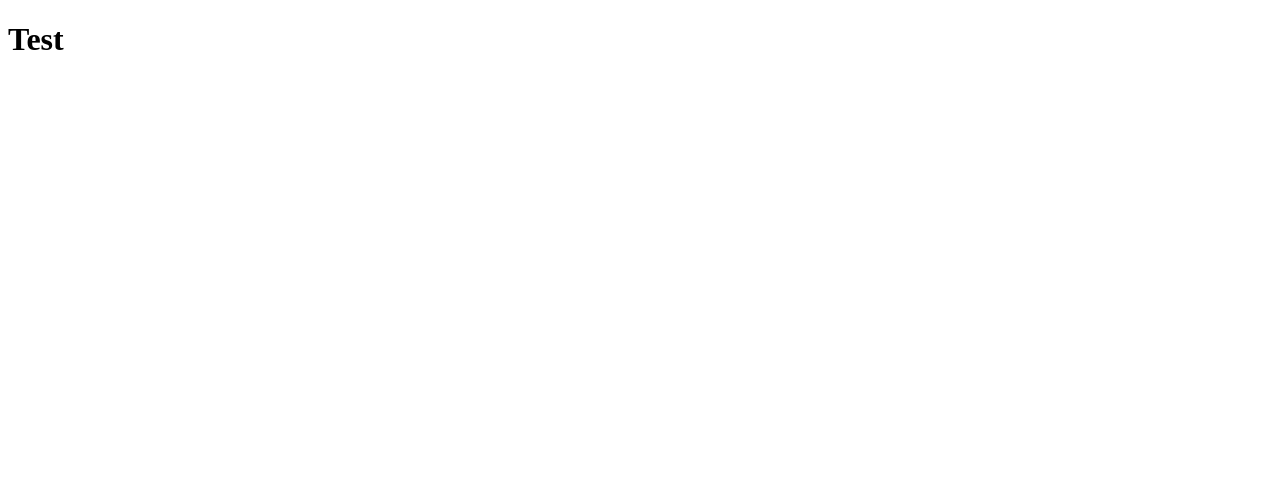
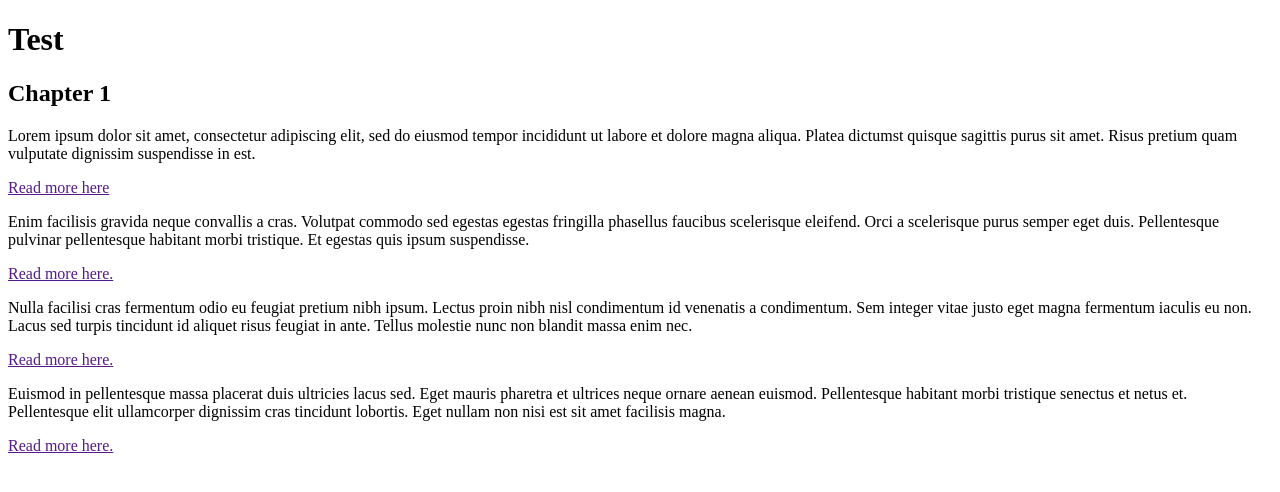
Before and after one commit to James-Bedford/css-drill, a plain HTML site: page index.html in a window 1280 px wide. Drawn offline with Linux system fonts and the light colour scheme.

Commit message:
Html completed

```diff
--- a/index.html
+++ b/index.html
@@ -12,5 +12,47 @@
   </head>
   <body>
     <h1>Test</h1>
+    <div>
+      <div class="boxes" id="box1">
+        <h2>Chapter 1</h2>
+        <p>
+          Lorem ipsum dolor sit amet, consectetur adipiscing elit, sed do
+          eiusmod tempor incididunt ut labore et dolore magna aliqua. Platea
+          dictumst quisque sagittis purus sit amet. Risus pretium quam vulputate
+          dignissim suspendisse in est.
+        </p>
+        <a href="">Read more here</a>
+      </div>
+      <div class="boxes" id="box2">
+        <p>
+          Enim facilisis gravida neque convallis a cras. Volutpat commodo sed
+          egestas egestas fringilla phasellus faucibus scelerisque eleifend.
+          Orci a scelerisque purus semper eget duis. Pellentesque pulvinar
+          pellentesque habitant morbi tristique. Et egestas quis ipsum
+          suspendisse.
+        </p>
+        <a href="">Read more here.</a>
+      </div>
+      <div class="boxes" id="box3">
+        <p>
+          Nulla facilisi cras fermentum odio eu feugiat pretium nibh ipsum.
+          Lectus proin nibh nisl condimentum id venenatis a condimentum. Sem
+          integer vitae justo eget magna fermentum iaculis eu non. Lacus sed
+          turpis tincidunt id aliquet risus feugiat in ante. Tellus molestie
+          nunc non blandit massa enim nec.
+        </p>
+        <a href="">Read more here.</a>
+      </div>
+      <div class="boxes" id="box4">
+        <p>
+          Euismod in pellentesque massa placerat duis ultricies lacus sed. Eget
+          mauris pharetra et ultrices neque ornare aenean euismod. Pellentesque
+          habitant morbi tristique senectus et netus et. Pellentesque elit
+          ullamcorper dignissim cras tincidunt lobortis. Eget nullam non nisi
+          est sit amet facilisis magna.
+        </p>
+        <a href="">Read more here.</a>
+      </div>
+    </div>
   </body>
 </html>
```
Also changed, not shown: 1 other file.
